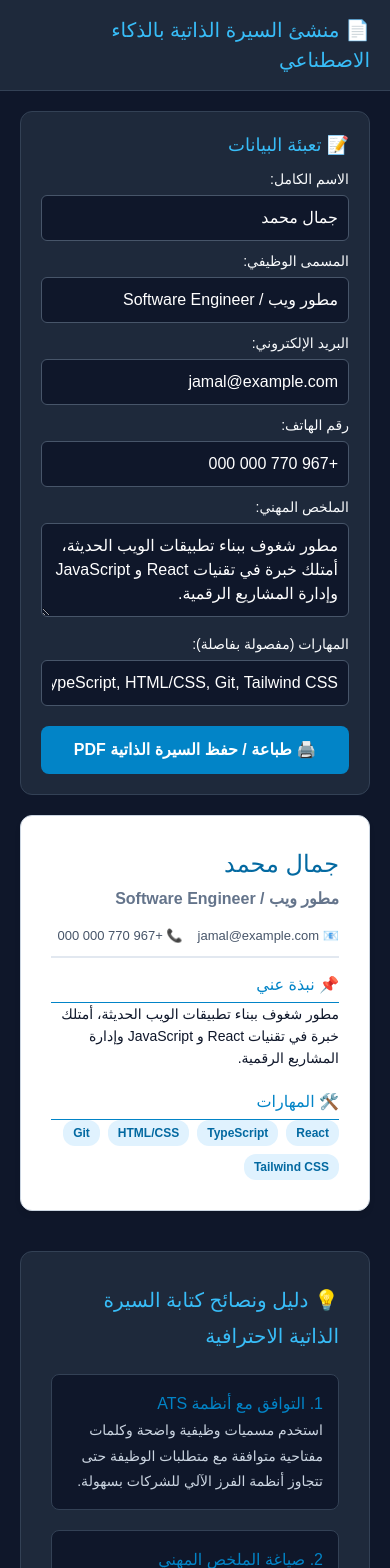
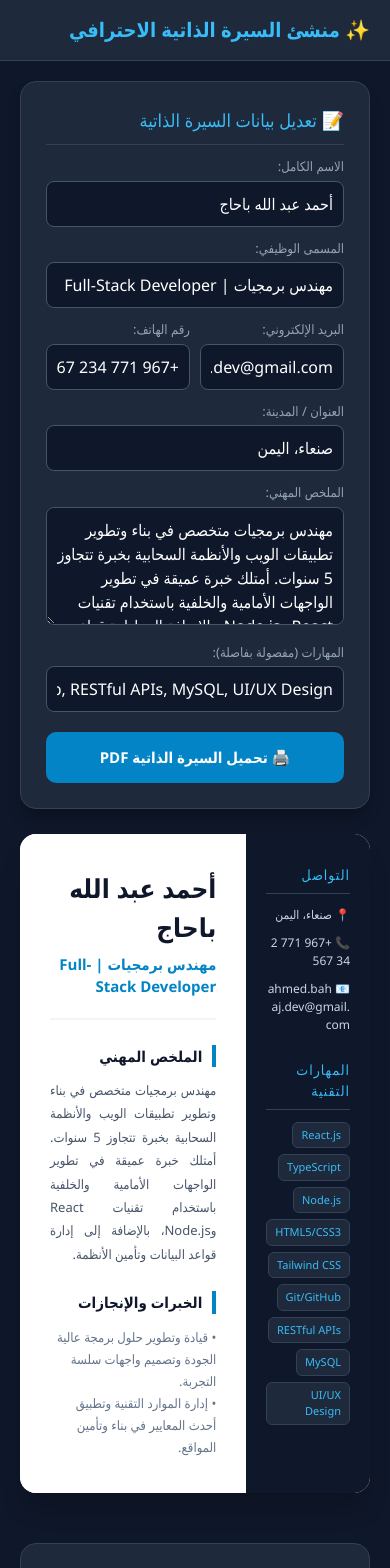
Before and after one commit to JAMAL71111/airesumebuilder, a React (Vite) app: page / in a window 390 px wide. Shown: the top 1568 px of the page. Built offline with nearby package versions, Linux system fonts and the light colour scheme.

Commit message:
Update resume details and improve styling
Updated personal information in the resume template, including name, job title, email, phone, location, summary, and skills. Enhanced styling for better user experience.

```diff
--- a/src/App.tsx
+++ b/src/App.tsx
@@ -3,24 +3,45 @@ import React, { useState } from 'react';
 export function App() {
   const [currentPage, setCurrentPage] = useState<'home' | 'privacy' | 'terms' | 'about' | 'contact'>('home');
 
-  // البريد الإلكتروني الرسمي للتواصل
   const contactEmail = "Jmal30997@gmail.com";
 
-  // Sample Resume Data
-  const [fullName, setFullName] = useState('جمال محمد');
-  const [jobTitle, setJobTitle] = useState('مطور ويب / Software Engineer');
-  const [email, setEmail] = useState('jamal@example.com');
-  const [phone, setPhone] = useState('+967 770 000 000');
-  const [summary, setSummary] = useState('مطور شغوف ببناء تطبيقات الويب الحديثة، أمتلك خبرة في تقنيات React و JavaScript وإدارة المشاريع الرقمية.');
-  const [skills, setSkills] = useState('React, TypeScript, HTML/CSS, Git, Tailwind CSS');
+  // البيانات الافتراضية
+  const [fullName, setFullName] = useState('أحمد عبد الله باحاج');
+  const [jobTitle, setJobTitle] = useState('مهندس برمجيات | Full-Stack Developer');
+  const [email, setEmail] = useState('ahmed.bahaj.dev@gmail.com');
+  const [phone, setPhone] = useState('+967 771 234 567');
+  const [location, setLocation] = useState('صنعاء، اليمن');
+  const [summary, setSummary] = useState('مهندس برمجيات متخصص في بناء وتطوير تطبيقات الويب والأنظمة السحابية بخبرة تتجاوز 5 سنوات. أمتلك خبرة عميقة في تطوير الواجهات الأمامية والخلفية باستخدام تقنيات React وNode.js، بالإضافة إلى إدارة قواعد البيانات وتأمين الأنظمة.');
+  const [skills, setSkills] = useState('React.js, TypeScript, Node.js, HTML5/CSS3, Tailwind CSS, Git/GitHub, RESTful APIs, MySQL, UI/UX Design');
 
   return (
-    <div style={{ fontFamily: 'sans-serif', backgroundColor: '#0f172a', color: '#f8fafc', minHeight: '100vh', display: 'flex', flexDirection: 'column', justifyContent: 'space-between', direction: 'rtl' }}>
+    <div style={{ fontFamily: "'Tajawal', 'Segoe UI', Tahoma, sans-serif", backgroundColor: '#0f172a', color: '#f8fafc', minHeight: '100vh', display: 'flex', flexDirection: 'column', justifyContent: 'space-between', direction: 'rtl' }}>
+
+      {/* قواعد الطباعة وإخفاء عناصر التحكم */}
+      <style>{`
+        @media print {
+          header, footer, .no-print {
+            display: none !important;
+          }
+          body, main {
+            background-color: #ffffff !important;
+            padding: 0 !important;
+            margin: 0 !important;
+          }
+          .resume-preview {
+            border: none !important;
+            box-shadow: none !important;
+            width: 100% !important;
+            padding: 0 !important;
+            border-radius: 0 !important;
+          }
+        }
+      `}</style>
 
       {/* Header */}
-      <header style={{ borderBottom: '1px solid #334155', padding: '15px 20px', backgroundColor: '#1e293b', display: 'flex', justifyContent: 'space-between', alignItems: 'center' }}>
-        <h1 style={{ margin: 0, fontSize: '20px', color: '#38bdf8', cursor: 'pointer' }} onClick={() => setCurrentPage('home')}>
-          📄 منشئ السيرة الذاتية بالذكاء الاصطناعي
+      <header className="no-print" style={{ borderBottom: '1px solid #334155', padding: '15px 20px', backgroundColor: '#1e293b', display: 'flex', justifyContent: 'space-between', alignItems: 'center' }}>
+        <h1 style={{ margin: 0, fontSize: '20px', color: '#38bdf8', cursor: 'pointer', fontWeight: 'bold' }} onClick={() => setCurrentPage('home')}>
+          ✨ منشئ السيرة الذاتية الاحترافي
         </h1>
         {currentPage !== 'home' && (
           <button onClick={() => setCurrentPage('home')} style={{ backgroundColor: '#0284c7', color: '#fff', border: 'none', padding: '8px 16px', borderRadius: '6px', cursor: 'pointer' }}>
@@ -30,124 +51,163 @@ export function App() {
       </header>
 
       {/* Main Content */}
-      <main style={{ padding: '20px', maxWidth: '1100px', margin: '0 auto', width: '100%', boxSizing: 'border-box' }}>
+      <main style={{ padding: '20px', maxWidth: '1200px', margin: '0 auto', width: '100%', boxSizing: 'border-box' }}>
 
         {currentPage === 'home' && (
           <>
-            <div style={{ display: 'grid', gridTemplateColumns: 'repeat(auto-fit, minmax(320px, 1fr))', gap: '20px' }}>
+            <div style={{ display: 'grid', gridTemplateColumns: 'repeat(auto-fit, minmax(340px, 1fr))', gap: '25px', alignItems: 'start' }}>
 
               {/* Form Inputs */}
-              <div style={{ backgroundColor: '#1e293b', padding: '20px', borderRadius: '12px', border: '1px solid #334155' }}>
-                <h2 style={{ fontSize: '18px', color: '#38bdf8', marginTop: 0 }}>📝 تعبئة البيانات</h2>
+              <div className="no-print" style={{ backgroundColor: '#1e293b', padding: '25px', borderRadius: '16px', border: '1px solid #334155', boxShadow: '0 10px 15px -3px rgba(0, 0, 0, 0.3)' }}>
+                <h2 style={{ fontSize: '18px', color: '#38bdf8', marginTop: 0, borderBottom: '1px solid #334155', paddingBottom: '10px' }}>📝 تعديل بيانات السيرة الذاتية</h2>
 
-                <label style={{ display: 'block', margin: '10px 0 5px', fontSize: '14px' }}>الاسم الكامل:</label>
-                <input type="text" value={fullName} onChange={(e) => setFullName(e.target.value)} style={{ width: '100%', padding: '10px', borderRadius: '6px', border: '1px solid #475569', backgroundColor: '#0f172a', color: '#fff', boxSizing: 'border-box' }} />
+                <label style={{ display: 'block', margin: '12px 0 4px', fontSize: '13px', color: '#94a3b8' }}>الاسم الكامل:</label>
+                <input type="text" value={fullName} onChange={(e) => setFullName(e.target.value)} style={{ width: '100%', padding: '10px', borderRadius: '8px', border: '1px solid #475569', backgroundColor: '#0f172a', color: '#fff', boxSizing: 'border-box' }} />
 
-                <label style={{ display: 'block', margin: '10px 0 5px', fontSize: '14px' }}>المسمى الوظيفي:</label>
-                <input type="text" value={jobTitle} onChange={(e) => setJobTitle(e.target.value)} style={{ width: '100%', padding: '10px', borderRadius: '6px', border: '1px solid #475569', backgroundColor: '#0f172a', color: '#fff', boxSizing: 'border-box' }} />
+                <label style={{ display: 'block', margin: '12px 0 4px', fontSize: '13px', color: '#94a3b8' }}>المسمى الوظيفي:</label>
+                <input type="text" value={jobTitle} onChange={(e) => setJobTitle(e.target.value)} style={{ width: '100%', padding: '10px', borderRadius: '8px', border: '1px solid #475569', backgroundColor: '#0f172a', color: '#fff', boxSizing: 'border-box' }} />
 
-                <label style={{ display: 'block', margin: '10px 0 5px', fontSize: '14px' }}>البريد الإلكتروني:</label>
-                <input type="email" value={email} onChange={(e) => setEmail(e.target.value)} style={{ width: '100%', padding: '10px', borderRadius: '6px', border: '1px solid #475569', backgroundColor: '#0f172a', color: '#fff', boxSizing: 'border-box' }} />
+                <div style={{ display: 'grid', gridTemplateColumns: '1fr 1fr', gap: '10px' }}>
+                  <div>
+                    <label style={{ display: 'block', margin: '12px 0 4px', fontSize: '13px', color: '#94a3b8' }}>البريد الإلكتروني:</label>
+                    <input type="email" value={email} onChange={(e) => setEmail(e.target.value)} style={{ width: '100%', padding: '10px', borderRadius: '8px', border: '1px solid #475569', backgroundColor: '#0f172a', color: '#fff', boxSizing: 'border-box' }} />
+                  </div>
+                  <div>
+                    <label style={{ display: 'block', margin: '12px 0 4px', fontSize: '13px', color: '#94a3b8' }}>رقم الهاتف:</label>
+                    <input type="text" value={phone} onChange={(e) => setPhone(e.target.value)} style={{ width: '100%', padding: '10px', borderRadius: '8px', border: '1px solid #475569', backgroundColor: '#0f172a', color: '#fff', boxSizing: 'border-box' }} />
+                  </div>
+                </div>
 
-                <label style={{ display: 'block', margin: '10px 0 5px', fontSize: '14px' }}>رقم الهاتف:</label>
-                <input type="text" value={phone} onChange={(e) => setPhone(e.target.value)} style={{ width: '100%', padding: '10px', borderRadius: '6px', border: '1px solid #475569', backgroundColor: '#0f172a', color: '#fff', boxSizing: 'border-box' }} />
+                <label style={{ display: 'block', margin: '12px 0 4px', fontSize: '13px', color: '#94a3b8' }}>العنوان / المدينة:</label>
+                <input type="text" value={location} onChange={(e) => setLocation(e.target.value)} style={{ width: '100%', padding: '10px', borderRadius: '8px', border: '1px solid #475569', backgroundColor: '#0f172a', color: '#fff', boxSizing: 'border-box' }} />
 
-                <label style={{ display: 'block', margin: '10px 0 5px', fontSize: '14px' }}>الملخص المهني:</label>
-                <textarea value={summary} onChange={(e) => setSummary(e.target.value)} rows={3} style={{ width: '100%', padding: '10px', borderRadius: '6px', border: '1px solid #475569', backgroundColor: '#0f172a', color: '#fff', boxSizing: 'border-box' }} />
+                <label style={{ display: 'block', margin: '12px 0 4px', fontSize: '13px', color: '#94a3b8' }}>الملخص المهني:</label>
+                <textarea value={summary} onChange={(e) => setSummary(e.target.value)} rows={4} style={{ width: '100%', padding: '10px', borderRadius: '8px', border: '1px solid #475569', backgroundColor: '#0f172a', color: '#fff', boxSizing: 'border-box', resize: 'vertical' }} />
 
-                <label style={{ display: 'block', margin: '10px 0 5px', fontSize: '14px' }}>المهارات (مفصولة بفاصلة):</label>
-                <input type="text" value={skills} onChange={(e) => setSkills(e.target.value)} style={{ width: '100%', padding: '10px', borderRadius: '6px', border: '1px solid #475569', backgroundColor: '#0f172a', color: '#fff', boxSizing: 'border-box' }} />
+                <label style={{ display: 'block', margin: '12px 0 4px', fontSize: '13px', color: '#94a3b8' }}>المهارات (مفصولة بفاصلة):</label>
+                <input type="text" value={skills} onChange={(e) => setSkills(e.target.value)} style={{ width: '100%', padding: '10px', borderRadius: '8px', border: '1px solid #475569', backgroundColor: '#0f172a', color: '#fff', boxSizing: 'border-box' }} />
 
-                <button onClick={() => window.print()} style={{ marginTop: '20px', width: '100%', backgroundColor: '#0284c7', color: '#fff', border: 'none', padding: '12px', borderRadius: '8px', fontWeight: 'bold', cursor: 'pointer' }}>
-                  🖨️ طباعة / حفظ السيرة الذاتية PDF
+                <button onClick={() => window.print()} style={{ marginTop: '20px', width: '100%', backgroundColor: '#0284c7', color: '#fff', border: 'none', padding: '14px', borderRadius: '10px', fontWeight: 'bold', cursor: 'pointer', fontSize: '15px', display: 'flex', justifyContent: 'center', alignItems: 'center', gap: '8px' }}>
+                  🖨️ تحميل السيرة الذاتية PDF
                 </button>
               </div>
 
-              {/* Live Preview */}
-              <div style={{ backgroundColor: '#ffffff', color: '#0f172a', padding: '30px', borderRadius: '12px', border: '1px solid #cbd5e1', boxShadow: '0 4px 6px -1px rgba(0,0,0,0.1)' }}>
-                <h1 style={{ margin: '0 0 5px', fontSize: '24px', color: '#0369a1' }}>{fullName || 'الاسم الكامل'}</h1>
-                <p style={{ margin: '0 0 15px', color: '#64748b', fontWeight: 'bold' }}>{jobTitle || 'المسمى الوظيفي'}</p>
+              {/* Elegant Two-Column Live Preview */}
+              <div className="resume-preview" style={{ backgroundColor: '#ffffff', color: '#1e293b', borderRadius: '16px', overflow: 'hidden', boxShadow: '0 20px 25px -5px rgba(0, 0, 0, 0.2)', display: 'grid', gridTemplateColumns: '1fr 2.2fr', minHeight: '600px' }}>
 
-                <div style={{ borderBottom: '2px solid #e2e8f0', paddingBottom: '10px', marginBottom: '15px', fontSize: '13px', color: '#475569', display: 'flex', gap: '15px', flexWrap: 'wrap' }}>
-                  <span>📧 {email}</span>
-                  <span>📞 {phone}</span>
+                {/* Sidebar (Dark Column) */}
+                <div style={{ backgroundColor: '#0f172a', color: '#f8fafc', padding: '30px 20px', display: 'flex', flexDirection: 'column', gap: '25px' }}>
+
+                  {/* Contact Info */}
+                  <div>
+                    <h3 style={{ color: '#38bdf8', fontSize: '14px', textTransform: 'uppercase', letterSpacing: '1px', borderBottom: '1px solid #334155', paddingBottom: '8px', marginTop: 0 }}>التواصل</h3>
+                    <div style={{ fontSize: '12px', display: 'flex', flexDirection: 'column', gap: '10px', color: '#cbd5e1', marginTop: '12px' }}>
+                      <div style={{ wordBreak: 'break-all' }}>📍 {location}</div>
+                      <div style={{ wordBreak: 'break-all' }}>📞 {phone}</div>
+                      <div style={{ wordBreak: 'break-all' }}>📧 {email}</div>
+                    </div>
+                  </div>
+
+                  {/* Skills */}
+                  <div>
+                    <h3 style={{ color: '#38bdf8', fontSize: '14px', textTransform: 'uppercase', letterSpacing: '1px', borderBottom: '1px solid #334155', paddingBottom: '8px' }}>المهارات التقنية</h3>
+                    <div style={{ display: 'flex', flexWrap: 'wrap', gap: '6px', marginTop: '12px' }}>
+                      {skills.split(',').map((skill, idx) => (
+                        <span key={idx} style={{ backgroundColor: '#1e293b', color: '#38bdf8', border: '1px solid #334155', padding: '4px 8px', borderRadius: '6px', fontSize: '11px', fontWeight: '500' }}>
+                          {skill.trim()}
+                        </span>
+                      ))}
+                    </div>
+                  </div>
+
                 </div>
 
-                <h3 style={{ borderBottom: '1px solid #0284c7', color: '#0284c7', paddingBottom: '5px', fontSize: '16px' }}>📌 نبذة عني</h3>
-                <p style={{ fontSize: '14px', lineHeight: '1.6' }}>{summary}</p>
+                {/* Main Content Column */}
+                <div style={{ padding: '35px 30px', backgroundColor: '#ffffff' }}>
 
-                <h3 style={{ borderBottom: '1px solid #0284c7', color: '#0284c7', paddingBottom: '5px', fontSize: '16px', marginTop: '20px' }}>🛠️ المهارات</h3>
-                <div style={{ display: 'flex', gap: '8px', flexWrap: 'wrap' }}>
-                  {skills.split(',').map((skill, index) => (
-                    <span key={index} style={{ backgroundColor: '#e0f2fe', color: '#0369a1', padding: '4px 10px', borderRadius: '12px', fontSize: '12px', fontWeight: 'bold' }}>
-                      {skill.trim()}
-                    </span>
-                  ))}
+                  {/* Name & Title */}
+                  <div style={{ borderBottom: '2px solid #f1f5f9', paddingBottom: '20px', marginBottom: '25px' }}>
+                    <h1 style={{ margin: 0, fontSize: '26px', color: '#0f172a', fontWeight: '800' }}>{fullName || 'اسمك الكامل'}</h1>
+                    <p style={{ margin: '6px 0 0', color: '#0284c7', fontSize: '15px', fontWeight: '600' }}>{jobTitle || 'المسمى الوظيفي'}</p>
+                  </div>
+
+                  {/* Summary */}
+                  <div style={{ marginBottom: '25px' }}>
+                    <h2 style={{ fontSize: '15px', color: '#0f172a', borderRight: '4px solid #0284c7', paddingRight: '10px', margin: '0 0 12px 0', fontWeight: 'bold' }}>الملخص المهني</h2>
+                    <p style={{ fontSize: '13px', lineHeight: '1.8', color: '#475569', margin: 0, textAlign: 'justify' }}>{summary}</p>
+                  </div>
+
+                  {/* Experience Placeholder */}
+                  <div>
+                    <h2 style={{ fontSize: '15px', color: '#0f172a', borderRight: '4px solid #0284c7', paddingRight: '10px', margin: '0 0 12px 0', fontWeight: 'bold' }}>الخبرات والإنجازات</h2>
+                    <p style={{ fontSize: '13px', lineHeight: '1.7', color: '#64748b', margin: 0 }}>
+                      • قيادة وتطوير حلول برمجة عالية الجودة وتصميم واجهات سلسة التجربة.<br />
+                      • إدارة الموارد التقنية وتطبيق أحدث المعايير في بناء وتأمين المواقع.
+                    </p>
+                  </div>
+
                 </div>
+
               </div>
 
             </div>
 
             {/* Valuable Content Section for AdSense Approval */}
-            <section style={{ marginTop: '40px', backgroundColor: '#1e293b', padding: '30px', borderRadius: '12px', border: '1px solid #334155', lineHeight: '1.8' }}>
-              <h2 style={{ color: '#38bdf8', fontSize: '20px', marginTop: 0 }}>💡 دليل ونصائح كتابة السيرة الذاتية الاحترافية</h2>
+            <section className="no-print" style={{ marginTop: '50px', backgroundColor: '#1e293b', padding: '30px', borderRadius: '16px', border: '1px solid #334155', lineHeight: '1.8' }}>
+              <h2 style={{ color: '#38bdf8', fontSize: '20px', marginTop: 0 }}>💡 دليل النصائح لكتابة سيرة ذاتية احترافية</h2>
 
               <div style={{ display: 'grid', gridTemplateColumns: 'repeat(auto-fit, minmax(280px, 1fr))', gap: '20px', marginTop: '20px' }}>
-                <div style={{ backgroundColor: '#0f172a', padding: '15px', borderRadius: '8px', border: '1px solid #334155' }}>
-                  <h3 style={{ color: '#0284c7', fontSize: '16px', marginTop: 0 }}>1. التوافق مع أنظمة ATS</h3>
-                  <p style={{ fontSize: '14px', color: '#cbd5e1', margin: 0 }}>استخدم مسميات وظيفية واضحة وكلمات مفتاحية متوافقة مع متطلبات الوظيفة حتى تتجاوز أنظمة الفرز الآلي للشركات بسهولة.</p>
+                <div style={{ backgroundColor: '#0f172a', padding: '18px', borderRadius: '10px', border: '1px solid #334155' }}>
+                  <h3 style={{ color: '#38bdf8', fontSize: '15px', marginTop: 0 }}>1. التوافق مع أنظمة ATS</h3>
+                  <p style={{ fontSize: '13px', color: '#cbd5e1', margin: 0 }}>استخدم مسميات وظيفية واضحة وكلمات مفتاحية متوافقة مع متطلبات الوظيفة لتجاوز أنظمة الفرز الآلي بسهولة.</p>
                 </div>
 
-                <div style={{ backgroundColor: '#0f172a', padding: '15px', borderRadius: '8px', border: '1px solid #334155' }}>
-                  <h3 style={{ color: '#0284c7', fontSize: '16px', marginTop: 0 }}>2. صياغة الملخص المهني</h3>
-                  <p style={{ fontSize: '14px', color: '#cbd5e1', margin: 0 }}>اجعل الملخص المهني مكثفاً ومباشراً (3 إلى 4 أسطر) يبرز أهم خبراتك ومهاراتك التي تضيف قيمة مباشرة للجهة التوظيفية.</p>
+                <div style={{ backgroundColor: '#0f172a', padding: '18px', borderRadius: '10px', border: '1px solid #334155' }}>
+                  <h3 style={{ color: '#38bdf8', fontSize: '15px', marginTop: 0 }}>2. صياغة الملخص المهني</h3>
+                  <p style={{ fontSize: '13px', color: '#cbd5e1', margin: 0 }}>اجعل الملخص المهني مكثفاً ومباشراً (3 إلى 4 أسطر) يبرز أهم خبراتك ومهاراتك التي تضيف قيمة للجهة التوظيفية.</p>
                 </div>
 
-                <div style={{ backgroundColor: '#0f172a', padding: '15px', borderRadius: '8px', border: '1px solid #334155' }}>
-                  <h3 style={{ color: '#0284c7', fontSize: '16px', marginTop: 0 }}>3. تنظيم المهارات والخبرات</h3>
-                  <p style={{ fontSize: '14px', color: '#cbd5e1', margin: 0 }}>رتب مهاراتك التقنية والشخصية بوضوح واستخدم أرقاماً ونتائج ملموسة عند الإمكان لإظهار حجم إنجازاتك الحقيقية.</p>
+                <div style={{ backgroundColor: '#0f172a', padding: '18px', borderRadius: '10px', border: '1px solid #334155' }}>
+                  <h3 style={{ color: '#38bdf8', fontSize: '15px', marginTop: 0 }}>3. تنظيم المهارات والخبرات</h3>
+                  <p style={{ fontSize: '13px', color: '#cbd5e1', margin: 0 }}>رتب مهاراتك بوضوح واستخدم أرقاماً ونتائج ملموسة عند الإمكان لإظهار حجم إنجازاتك الحقيقية.</p>
                 </div>
               </div>
             </section>
           </>
         )}
 
-        {/* Pages Optimized for Google AdSense */}
+        {/* AdSense Legal Pages */}
         {currentPage === 'privacy' && (
-          <div style={{ backgroundColor: '#1e293b', padding: '30px', borderRadius: '12px', lineHeight: '1.8' }}>
+          <div style={{ backgroundColor: '#1e293b', padding: '35px', borderRadius: '16px', lineHeight: '1.8' }}>
             <h2 style={{ color: '#38bdf8' }}>سياسة الخصوصية</h2>
             <p>نحن نولي أهمية قصوى لخصوصية زوارنا. توضح هذه الوثيقة أنواع المعلومات الشخصية التي يتم جمعها وكيفية استخدامها.</p>
             <h3>ملفات تعريف الارتباط (Cookies) وإعلانات Google AdSense:</h3>
-            <p>يستخدم موقعنا ملفات تعريف الارتباط لتخزين المعلومات حول تفضيلات الزوار. تستخدم جهات خارجية، بما في ذلك Google، ملفات تعريف الارتباط لعرض الإعلانات بناءً على زيارات المستخدم السابقة لموقعنا أو لم مواقع أخرى على الإنترنت.</p>
-            <p>يمكن للمستخدمين إلغاء استخدام ملفات تعريف الارتباط للإعلانات المخصصة عن طريق زيارة إعدادات الإعلانات في Google.</p>
+            <p>يستخدم موقعنا ملفات تعريف الارتباط لتخزين المعلومات حول تفضيلات الزوار. تستخدم جهات خارجية، بما في ذلك Google، ملفات تعريف الارتباط لعرض الإعلانات بناءً على زيارات المستخدم السابقة لموقعنا أو لمواقع أخرى على الإنترنت.</p>
           </div>
         )}
 
         {currentPage === 'terms' && (
-          <div style={{ backgroundColor: '#1e293b', padding: '30px', borderRadius: '12px', lineHeight: '1.8' }}>
+          <div style={{ backgroundColor: '#1e293b', padding: '35px', borderRadius: '16px', lineHeight: '1.8' }}>
             <h2 style={{ color: '#38bdf8' }}>شروط الخدمة</h2>
             <p>مرحباً بك في موقع منشئ السيرة الذاتية. استخدامك لموقعنا يعني موافقتك على الشروط والأحكام التالية:</p>
             <ul style={{ paddingRight: '20px' }}>
               <li>الأداة مُقدمة للاستخدام الشخصي والمهني بشكل مجاني بالكامل.</li>
               <li>جميع البيانات المُدخلة يتم معالجتها وتأمينها داخل متصفحك مباشرة.</li>
-              <li>يُحظر استخدام الأداة لإنشاء سير ذاتية تحتوي على معلومات مضللة أو غير قانونية.</li>
             </ul>
           </div>
         )}
 
         {currentPage === 'about' && (
-          <div style={{ backgroundColor: '#1e293b', padding: '30px', borderRadius: '12px', lineHeight: '1.8' }}>
+          <div style={{ backgroundColor: '#1e293b', padding: '35px', borderRadius: '16px', lineHeight: '1.8' }}>
             <h2 style={{ color: '#38bdf8' }}>معلومات عنا</h2>
             <p>منشئ السيرة الذاتية هو منصة رقمية مجانية تم تطويرها لمساعدة الباحثين عن عمل والمهنيين على إنشاء سير ذاتية احترافية ومتناسقة خلال دقائق معدودة.</p>
-            <p>هدفنا هو تسهيل عملية التقديم على الوظائف وتزويد المستخدمين بأدوات معاينة واستخراج سريعة ومجانية تماماً بدون الحاجة لتسجيل أو دفع أي رسوم.</p>
           </div>
         )}
 
         {currentPage === 'contact' && (
-          <div style={{ backgroundColor: '#1e293b', padding: '30px', borderRadius: '12px', lineHeight: '1.8' }}>
+          <div style={{ backgroundColor: '#1e293b', padding: '35px', borderRadius: '16px', lineHeight: '1.8' }}>
             <h2 style={{ color: '#38bdf8' }}>اتصل بنا</h2>
-            <p>يسعدنا دائماً الاستماع إلى آرائكم واستفساراتكم حول المنصة.</p>
-            <p>يمكنكم التواصل معنا مباشرة عبر البريد الإلكتروني المعتمد:</p>
+            <p>يسعدنا دائماً الاستماع إلى آرائكم واستفساراتكم عبر البريد الإلكتروني المعتمد:</p>
             <div style={{ backgroundColor: '#0f172a', padding: '15px 20px', borderRadius: '8px', border: '1px solid #334155', display: 'inline-block', marginTop: '10px' }}>
               📧 <a href={`mailto:${contactEmail}`} style={{ color: '#38bdf8', textDecoration: 'none', fontWeight: 'bold' }}>{contactEmail}</a>
             </div>
@@ -157,7 +217,7 @@ export function App() {
       </main>
 
       {/* Footer */}
-      <footer style={{ borderTop: '1px solid #334155', padding: '20px', backgroundColor: '#1e293b', marginTop: '40px', fontSize: '14px', textAlign: 'center' }}>
+      <footer className="no-print" style={{ borderTop: '1px solid #334155', padding: '20px', backgroundColor: '#1e293b', marginTop: '40px', fontSize: '14px', textAlign: 'center' }}>
         <div style={{ display: 'flex', justifyContent: 'center', gap: '20px', marginBottom: '10px', flexWrap: 'wrap' }}>
           <button onClick={() => setCurrentPage('about')} style={{ background: 'none', border: 'none', color: '#38bdf8', cursor: 'pointer' }}>معلومات عنا</button>
           <button onClick={() => setCurrentPage('contact')} style={{ background: 'none', border: 'none', color: '#38bdf8', cursor: 'pointer' }}>اتصل بنا</button>
```
